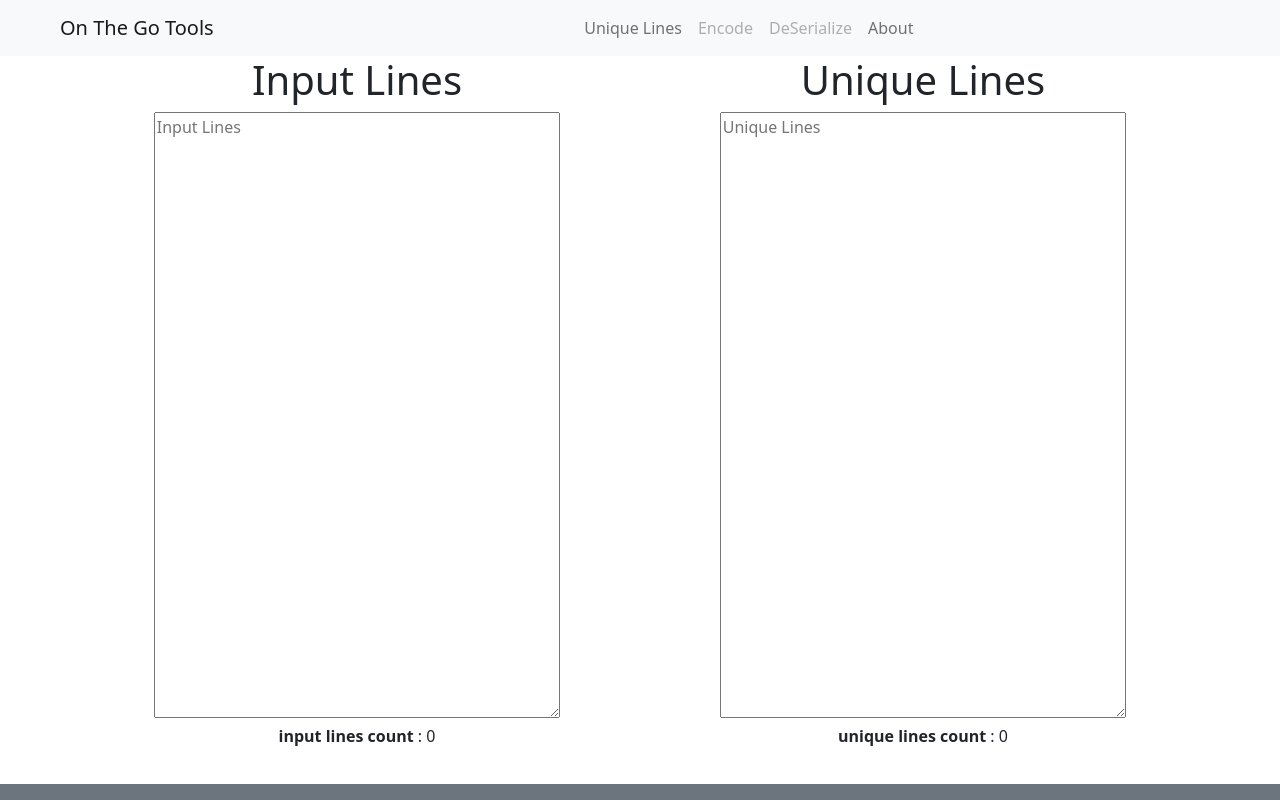
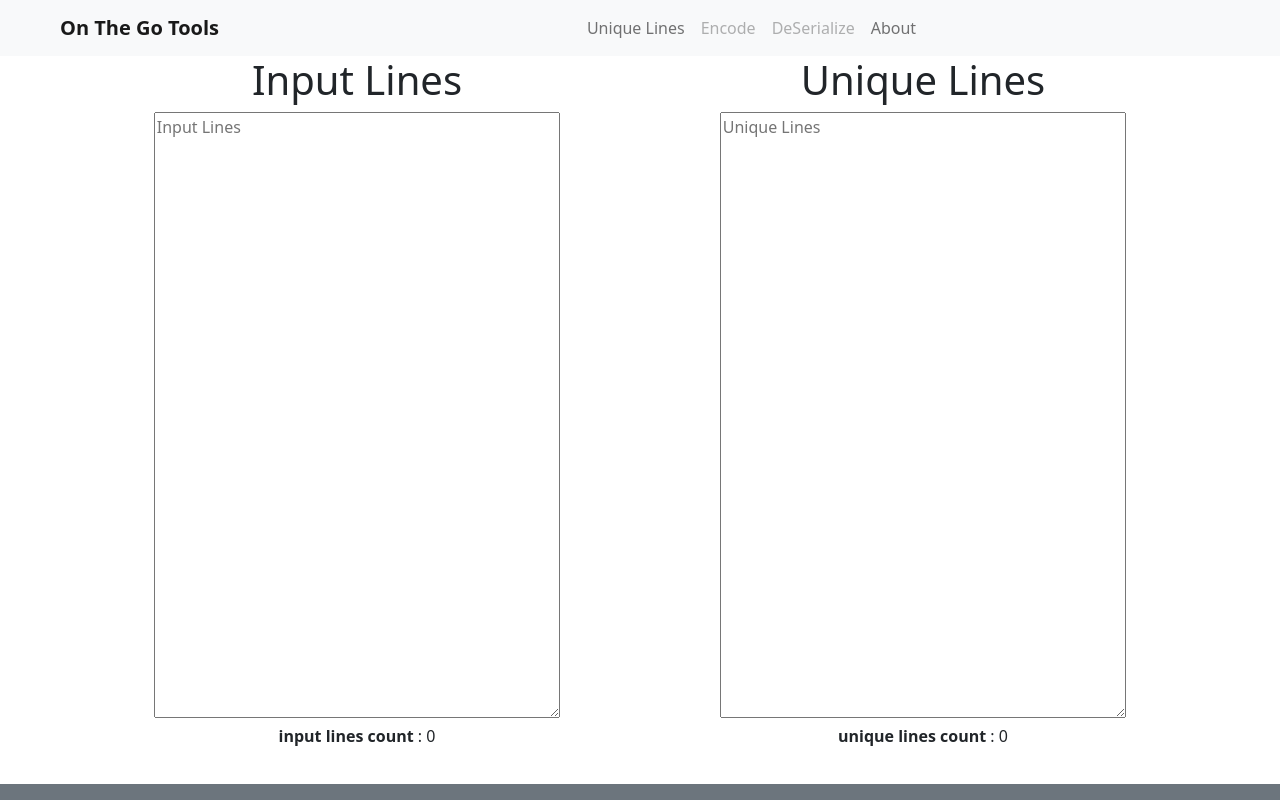
Before and after one commit to hustledarh/on-the-go, a React (Create React App) app: page / in a window 1280 px wide. Built offline with nearby package versions, Linux system fonts and the light colour scheme.

Commit message:
improved navigation heading

```diff
--- a/src/components/Navigation.js
+++ b/src/components/Navigation.js
@@ -7,7 +7,7 @@ function NavScrollExample() {
   return (
     <Navbar bg="light" expand="lg">
       <Container fluid>
-        <Navbar.Brand href="/" className='ms-5'>On The Go Tools</Navbar.Brand>
+        <Navbar.Brand href="/" className='ms-sm-5'><strong>On The Go Tools</strong></Navbar.Brand>
         <Navbar.Toggle />
         <Navbar.Collapse >
           <Nav className='mx-auto'>
```
